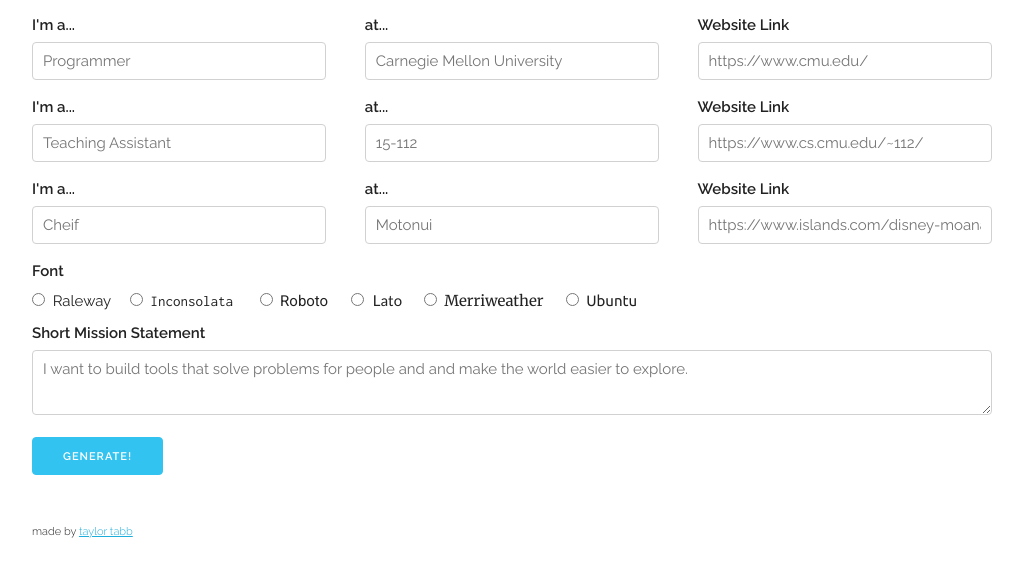
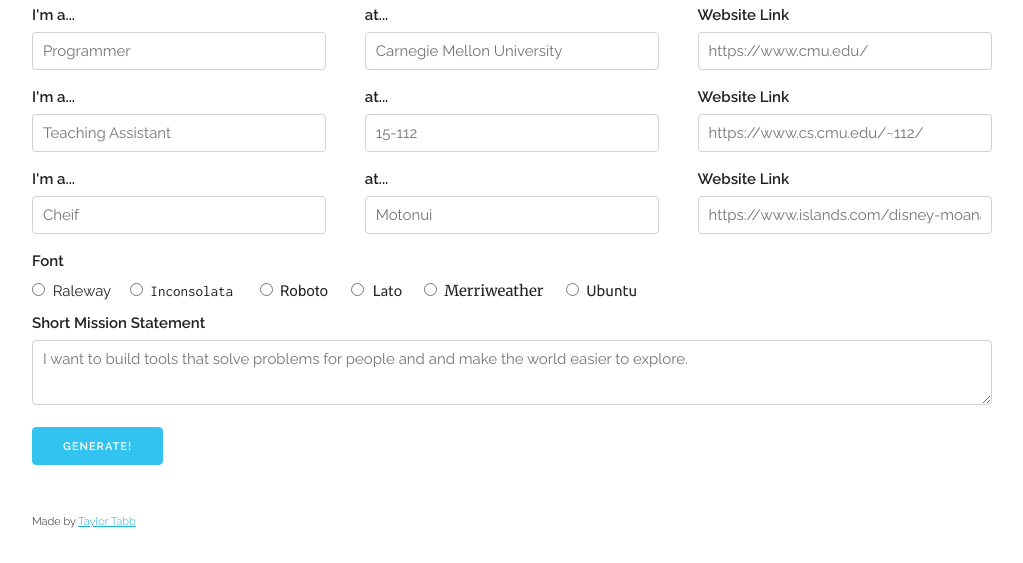
Before and after one commit to taylortabb/Minima, a plain HTML site: page index.html in a window 1280 px wide. Shown: the part 395-958 px from the top of the page, without its empty margins (128-1151 px from the left). Drawn offline with Linux system fonts and the light colour scheme.

Commit message:
Update index.html

```diff
--- a/index.html
+++ b/index.html
@@ -57,7 +57,7 @@
     –––––––––––––––––––––––––––––––––––––––––––––––––– -->
     <div class="container">
       <div class="row">
-        <div style="margin-top: 5%">
+        <div style="margin-top: 4%">
 
           <h2 id="title">Ultra Minimal Site Generator</h2>
           <h6>
@@ -269,7 +269,7 @@
 
                 <input class="button-primary" type="submit" value="Generate!" target="_blank">
               </form>
-<h6> <span style="font-size:11px">made by <a href="https://tabb.me/" target="_blank">taylor tabb</a></span></h6>
+<h6> <span style="font-size:11px">Made by <a href="https://tabb.me/" target="_blank">Taylor Tabb</a></span></h6>
               </div>
             </div>
 
```
